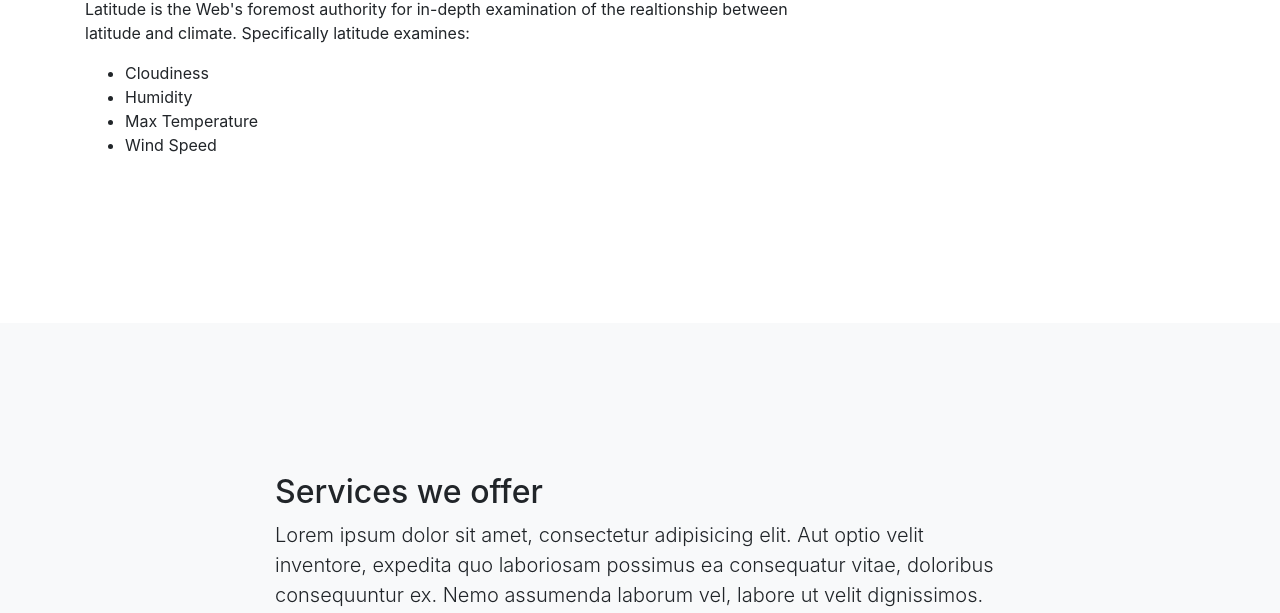
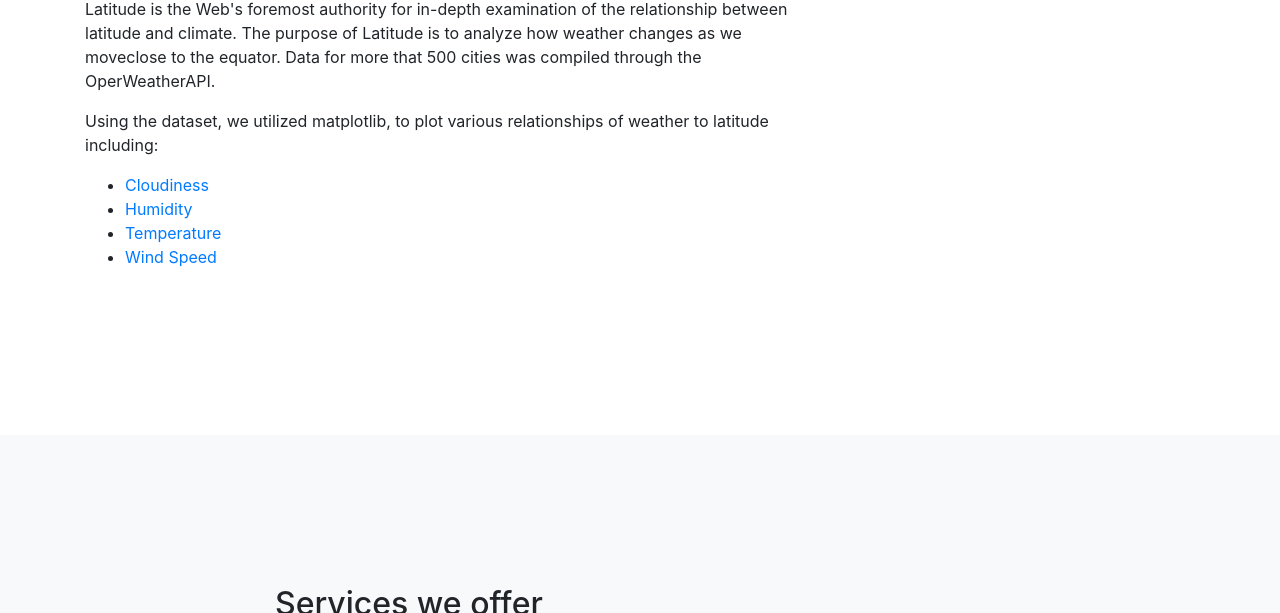
Before and after one commit to kevingray17/web-design-challenge, a website with bundled scripts: page index.html in a window 1280 px wide. Shown: the part 557-1170 px from the top of the page. Built offline with nearby package versions, Linux system fonts and the light colour scheme.

Commit message:
linked out ordered list on index

```diff
--- a/index.html
+++ b/index.html
@@ -53,8 +53,8 @@
 
   <header class="bg-primary text-white">
     <div class="container text-center">
-      <h1>Welcome to Scrolling Nav</h1>
-      <p class="lead">A landing page template freshly redesigned for Bootstrap 4</p>
+      <h1>Welcome to Latitude</h1>
+      <p class="lead">Weather with Attitude</p>
     </div>
   </header>
 
@@ -63,17 +63,33 @@
       <div class="row">
         <div class="col-8">
           <h2> Welcome to Latitude</h2>
-          <p>Latitude is the Web's foremost authority for in-depth examination of the realtionship between
-            latitude and climate. Specifically latitude examines:</p>
+          <p>Latitude is the Web's foremost authority for in-depth examination of the relationship between
+            latitude and climate. The purpose of Latitude is to analyze how weather changes as we moveclose to the equator. Data for more
+            that 500 cities was compiled through the OperWeatherAPI.</p>
+          <p>Using the dataset, we utilized matplotlib, to plot various relationships of
+            weather to latitude including:</p>
             <ul>
-              <li>Cloudiness</li>
-              <li>Humidity</li>
-              <li>Max Temperature</li>
-              <li>Wind Speed</li>
+             <li>
+               <a href="cloudiness.html">
+                 Cloudiness</a>
+             </li>
+              <li>
+                <a href="humidity.html">
+                  Humidity</a>
+              </li>
+              <li>
+                <a href="temperature.html">
+                  Temperature</a>
+                </li>
+              <li>
+                <a href="windWind.html">
+                  Wind Speed</a>
+                </li>
             </ul>
         </div>
         <div class="col-4">
           <h3>Weather Plots</h3>
+
         </div>
       </div>
     <!-- <div class="container">
```
